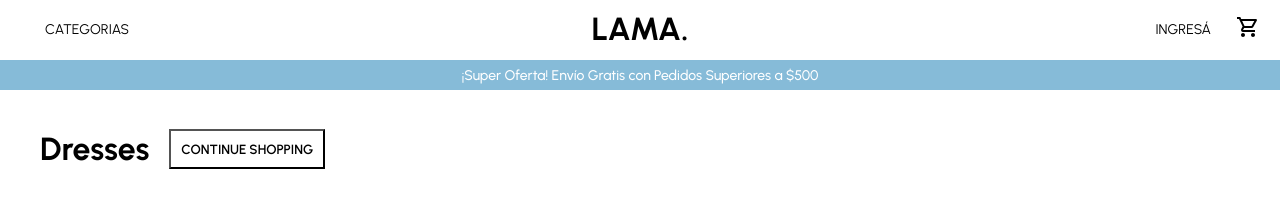
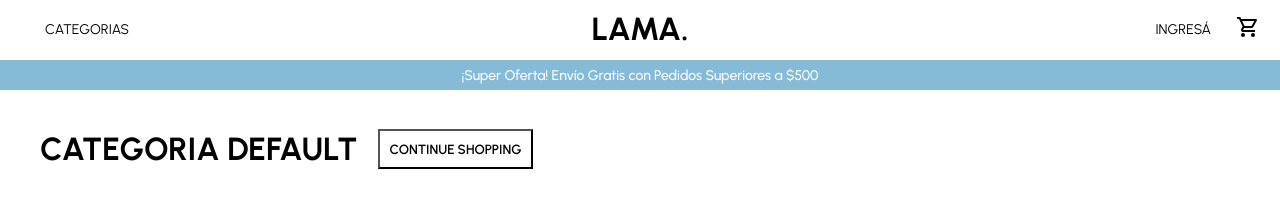
Before and after one commit to iaw-2022/AgustinGD-js, a React (Create React App) app: page /productlist in a window 1280 px wide. Shown: the top 220 px of the page. Built offline with nearby package versions, Linux system fonts and the light colour scheme.

Commit message:
Lista de productos recibe una categoria

```diff
--- a/src/App.jsx
+++ b/src/App.jsx
@@ -17,6 +17,14 @@ const App = () => {
     descripcion: "DESCRIPCION DEFAULT",
     img:"https://res.cloudinary.com/dtkj9tvgw/image/upload/c_lpad,h_1000,w_1000/v1651656544/app-granja/carne_x679mb.png"
   };
+
+  const categoriaSeleccionadaDefault = {
+    id: 0,
+    nombre: "CATEGORIA DEFAULT",
+    img:"https://res.cloudinary.com/dtkj9tvgw/image/upload/c_lpad,h_1000,w_1000/v1651656544/app-granja/carne_x679mb.png"
+  };
+
+  const [categoriaSeleccionada, setCategoriaSeleccionada] = useState(categoriaSeleccionadaDefault);
 
   const [productoSeleccionado, setProductoSeleccionado] = useState(() => {
     const localData = localStorage.getItem('productoSeleccionado');
@@ -39,7 +47,6 @@ const App = () => {
   useEffect(()=> {
     localStorage.setItem('productosEnCarrito', JSON.stringify(productosEnCarrito))
   }, [productosEnCarrito]);
-
 
   const sumarAlCarrito = (producto, cantidadElegida) => {
     const cantidadASumar = cantidadElegida ? cantidadElegida : 1;
@@ -89,6 +96,7 @@ const App = () => {
             productosEnCarrito={productosEnCarrito}
             seleccionarProducto={seleccionarProducto}
             sumarAlCarrito={sumarAlCarrito}
+            setCategoriaSeleccionada={setCategoriaSeleccionada}
         />} />
         <Route path="/cart" element={<Cart
             productosEnCarrito={productosEnCarrito}
@@ -106,9 +114,11 @@ const App = () => {
           productosEnCarrito={productosEnCarrito}
           seleccionarProducto={seleccionarProducto}
           sumarAlCarrito={sumarAlCarrito}
+          categoriaSeleccionada={categoriaSeleccionada}
         />} />
         <Route path="/categoryList" element={<CategoryList
           productosEnCarrito={productosEnCarrito}
+          setCategoriaSeleccionada={setCategoriaSeleccionada}
         />} />
         <Route path="/orderList" element={<OrderList
           productosEnCarrito={productosEnCarrito}
--- a/src/components/Categories.jsx
+++ b/src/components/Categories.jsx
@@ -14,7 +14,7 @@ const Container = styled.div`
 `;
 
 const Categories = (props) => {
-  const { terminoBusqueda, orden } = props
+  const { terminoBusqueda, orden, setCategoriaSeleccionada } = props
 
   const categoriasFiltradas = filtrarNombre(allCategories, terminoBusqueda);
   ordenar(categoriasFiltradas, orden);
@@ -22,7 +22,11 @@ const Categories = (props) => {
   return (
     <Container>
       {categoriasFiltradas.map((categoria) => (
-        <CategoryItem categoria={categoria} key={categoria.id} />
+        <CategoryItem
+          categoria={categoria}
+          key={categoria.id}
+          setCategoriaSeleccionada={setCategoriaSeleccionada}
+        />
       ))}
     </Container>
   );
--- a/src/components/CategoryItem.jsx
+++ b/src/components/CategoryItem.jsx
@@ -51,13 +51,14 @@ const Button = styled.button`
 `;
 
 const CategoryItem = (props) => {
-  const { categoria } = props
+  const { categoria, setCategoriaSeleccionada } = props
+
   return (
     <Container>
       <Image src={categoria.img} />
       <Info>
         <Title>{categoria.nombre}</Title>
-        <Link to="/productlist">
+        <Link onClick={() => setCategoriaSeleccionada(categoria)} to="/productlist">
           <Button>COMPRAR AHORA</Button>
         </Link>
       </Info>
--- a/src/components/QuickCategories.jsx
+++ b/src/components/QuickCategories.jsx
@@ -11,11 +11,17 @@ const Container = styled.div`
 
 `;
 
-const QuickCategories = () => {
+const QuickCategories = (props) => {
+  const { setCategoriaSeleccionada } = props
+
   return (
     <Container>
       {categories.map((categoria) => (
-        <QuickCategoryItem categoria={categoria} key={categoria.id} />
+        <QuickCategoryItem
+          categoria={categoria}
+          key={categoria.id}
+          setCategoriaSeleccionada={setCategoriaSeleccionada}
+          />
       ))}
     </Container>
   );
--- a/src/components/QuickCategoryItem.jsx
+++ b/src/components/QuickCategoryItem.jsx
@@ -45,13 +45,14 @@ const Button = styled.button`
 `;
 
 const QuickCategoryItem = (props) => {
-  const { categoria } = props
+  const { categoria, setCategoriaSeleccionada } = props
+
   return (
     <Container>
       <Image src={categoria.img} />
       <Info>
         <Title>{categoria.nombre}</Title>
-        <Link to="/productlist">
+        <Link onClick={() => setCategoriaSeleccionada(categoria)} to="/productlist">
           <Button>COMPRAR AHORA</Button>
         </Link>
       </Info>
--- a/src/pages/CategoryList.jsx
+++ b/src/pages/CategoryList.jsx
@@ -56,7 +56,7 @@ const FilterText = styled.span`
 `;
 
 const ProductList = (props) => {
-  const { productosEnCarrito } = props;
+  const { productosEnCarrito, setCategoriaSeleccionada } = props;
   const [terminoBusqueda, setTerminoBusqueda] = useState("");
   const [orden, setOrden] = useState("");
 
@@ -86,6 +86,7 @@ const ProductList = (props) => {
       <Categories
         terminoBusqueda={terminoBusqueda}
         orden={orden}
+        setCategoriaSeleccionada={setCategoriaSeleccionada}
       />
       <Newsletter />
       <Footer />
--- a/src/pages/Home.jsx
+++ b/src/pages/Home.jsx
@@ -9,7 +9,7 @@ import Slider from "./../components/Slider";
 import { Alerta } from "../components/Alerts";
 
 const Home = (props) => {
-  const {productosEnCarrito, seleccionarProducto, sumarAlCarrito} = props;
+  const {productosEnCarrito, seleccionarProducto, sumarAlCarrito, setCategoriaSeleccionada} = props;
 
   return (
     <div>
@@ -19,7 +19,7 @@ const Home = (props) => {
       />
       <Announcement/>
       <Slider/>
-      <QuickCategories/>
+      <QuickCategories setCategoriaSeleccionada={setCategoriaSeleccionada} />
       <Products
         seleccionarProducto={seleccionarProducto}
         sumarAlCarrito={sumarAlCarrito}
--- a/src/pages/ProductList.jsx
+++ b/src/pages/ProductList.jsx
@@ -56,7 +56,7 @@ const Select = styled.select`
 const Option = styled.option``;
 
 const ProductList = (props) => {
-  const {productosEnCarrito, seleccionarProducto, sumarAlCarrito} = props;
+  const {productosEnCarrito, seleccionarProducto, sumarAlCarrito, categoriaSeleccionada} = props;
 
   return (
     <Container>
@@ -64,7 +64,7 @@ const ProductList = (props) => {
       <Navbar productosEnCarrito={productosEnCarrito}/>
       <Announcement />
       <Top>
-        <Title>Dresses</Title>
+        <Title>{categoriaSeleccionada.nombre}</Title>
         <Link to="/">
           <TopButton>CONTINUE SHOPPING</TopButton>
         </Link>
```
